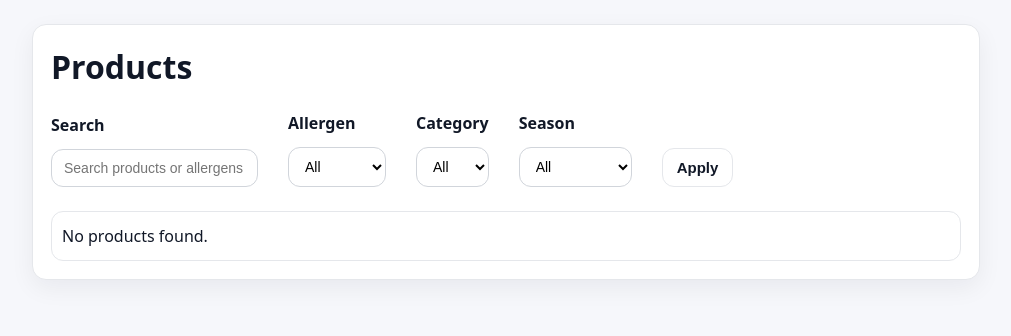
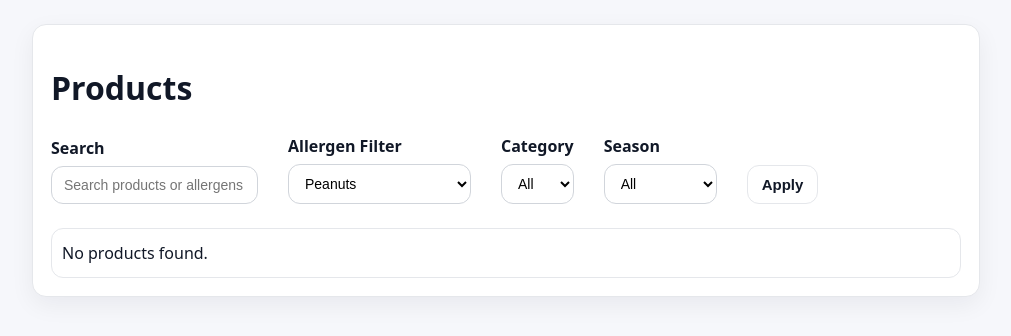
Before and after one commit to adeebimam/brfn_marketplace, a Django app: page /products/ in a window 1280 px wide. Shown: the part 67-403 px from the top of the page, without its empty margins (134-1145 px from the left). Run offline with Django 5.2, Linux system fonts and the light colour scheme; data comes from the database, SQL or seed files in the repository; data that the repository does not hold is empty.

Commit message:
allergen changes

```diff
--- a/apps/marketplace/views.py
+++ b/apps/marketplace/views.py
@@ -44,7 +44,6 @@ def product_list(request):
     selected_season = request.GET.get("season", "").strip()
     query = request.GET.get("q", "").strip()
     allergen_filter = request.GET.get("allergen_filter", "").strip()
-    selected_allergen = request.GET.get("selected_allergen", "").strip()
 
     if selected_category:
         products = products.filter(category_id=selected_category)
@@ -57,7 +56,8 @@ def product_list(request):
             Q(name__icontains=query) |
             Q(description__icontains=query) |
             Q(allergens__name__icontains=query) |
-            Q(other_allergen_info__icontains=query)
+            Q(other_allergen_info__icontains=query) |
+            Q(producer__username__icontains=query)
         ).distinct()
 
     if allergen_filter == "with":
@@ -65,13 +65,12 @@ def product_list(request):
             Q(allergens__isnull=False) | ~Q(other_allergen_info="")
         ).distinct()
     elif allergen_filter == "without":
-        products = products.filter(
-            allergens__isnull=True,
-            other_allergen_info=""
-        ).distinct()
-
-    if selected_allergen:
-        products = products.filter(allergens__id=selected_allergen)
+        products = products.exclude(
+            allergens__isnull=False
+        ).filter(other_allergen_info="")
+    elif allergen_filter.startswith("specific_"):
+        allergen_id = allergen_filter.split("_")[1]
+        products = products.filter(allergens__id=allergen_id)
 
     context = {
         "products": products,
@@ -82,7 +81,6 @@ def product_list(request):
         "seasons": Product.SEASON_CHOICES,
         "query": query,
         "allergen_filter": allergen_filter,
-        "selected_allergen": selected_allergen,
     }
     return render(request, "marketplace/product_list.html", context)
 
@@ -125,9 +123,6 @@ def _build_settlement_ref(producer_id, week_start, week_end):
 
 
 def _last_completed_week_range(today=None):
-    """
-    Return Monday-Sunday for the last completed week.
-    """
     if today is None:
         today = timezone.localdate()
 
@@ -139,9 +134,6 @@ def _last_completed_week_range(today=None):
 
 
 def _uk_tax_year_start(today=None):
-    """
-    UK tax year starts on 6 April.
-    """
     if today is None:
         today = timezone.localdate()
 
@@ -606,6 +598,7 @@ def download_payments_csv(request):
 
     return response
 
+
 @login_required
 def producer_order_update_status(request, pk):
     if not _require_producer(request):
--- a/static/dist/css/main.css
+++ b/static/dist/css/main.css
@@ -355,58 +355,63 @@ input:focus, select:focus, textarea:focus {
   border-radius: 10px;
 }
 
-.product-list-page {
-  gap: 20px;
+.allergen-warning {
+  display: flex;
+  align-items: flex-start;
+  gap: 8px;
+  background: #fff8e1;
+  border: 1px solid #f5c518;
+  border-radius: 10px;
+  padding: 12px 16px;
+  color: #7a5c00;
+  font-size: 0.9rem;
 }
-
-.products-header {
+.allergen-warning .allergen-list {
+  list-style: none;
+  padding: 0;
+  margin: 6px 0 0;
   display: flex;
-  flex-direction: column;
-  gap: 20px;
-}
-.products-header h1 {
-  margin: 0;
-}
-
-.product-filters {
-  display: grid;
-  grid-template-columns: 2fr 1.3fr 1.2fr auto;
-  gap: 14px;
-  align-items: end;
-}
-
-.filter-group {
-  display: flex;
-  flex-direction: column;
+  flex-wrap: wrap;
   gap: 6px;
 }
 
-.filter-group input,
-.filter-group select {
-  width: 100%;
+.allergen-warning--compact {
+  padding: 6px 10px;
+  font-size: 0.8rem;
+  margin-top: 8px;
 }
 
-.product-results {
-  gap: 16px;
+.allergen-tag {
+  display: inline-block;
+  background: #ffe08a;
+  color: #7a5c00;
+  border-radius: 20px;
+  padding: 2px 10px;
+  font-size: 0.78rem;
+  font-weight: 600;
 }
 
-.product-card {
-  display: flex;
-  justify-content: space-between;
-  align-items: flex-start;
-  gap: 16px;
-  padding: 18px;
-  border: 1px solid rgba(0, 0, 0, 0.08);
-  border-radius: 14px;
+.allergen-other {
+  background: #ffd0b0;
+  color: #7a2e00;
 }
 
-@media (max-width: 900px) {
-  .product-filters {
-    grid-template-columns: 1fr;
-  }
-  .product-card {
-    flex-direction: column;
-  }
+.allergen-safe {
+  display: flex;
+  align-items: center;
+  gap: 8px;
+  background: #f0faf0;
+  border: 1px solid #a8d5a2;
+  border-radius: 10px;
+  padding: 12px 16px;
+  color: #2e6b2e;
+  font-size: 0.9rem;
+}
+
+.allergen-safe--compact {
+  padding: 6px 10px;
+  font-size: 0.8rem;
+  margin-top: 8px;
 }
 
 /*# sourceMappingURL=main.css.map */
--- a/static/src/scss/pages/_allergen.scss
+++ b/static/src/scss/pages/_allergen.scss
@@ -1,55 +1,62 @@
-.product-list-page {
-  gap: 20px;
-}
+// === Allergen Warning ===
+.allergen-warning {
+  display: flex;
+  align-items: flex-start;
+  gap: 8px;
+  background: #fff8e1;
+  border: 1px solid #f5c518;
+  border-radius: 10px;
+  padding: 12px 16px;
+  color: #7a5c00;
+  font-size: 0.9rem;
 
-.products-header {
-  display: flex;
-  flex-direction: column;
-  gap: 20px;
-
-  h1 {
-    margin: 0;
+  .allergen-list {
+    list-style: none;
+    padding: 0;
+    margin: 6px 0 0;
+    display: flex;
+    flex-wrap: wrap;
+    gap: 6px;
   }
 }
 
-.product-filters {
-  display: grid;
-  grid-template-columns: 2fr 1.3fr 1.2fr auto;
-  gap: 14px;
-  align-items: end;
+.allergen-warning--compact {
+  padding: 6px 10px;
+  font-size: 0.8rem;
+  margin-top: 8px;
 }
 
-.filter-group {
-  display: flex;
-  flex-direction: column;
-  gap: 6px;
+// === Allergen Tags ===
+.allergen-tag {
+  display: inline-block;
+  background: #ffe08a;
+  color: #7a5c00;
+  border-radius: 20px;
+  padding: 2px 10px;
+  font-size: 0.78rem;
+  font-weight: 600;
 }
 
-.filter-group input,
-.filter-group select {
-  width: 100%;
+.allergen-other {
+  background: #ffd0b0;
+  color: #7a2e00;
 }
 
-.product-results {
-  gap: 16px;
+// === Allergen Safe ===
+.allergen-safe {
+  display: flex;
+  align-items: center;
+  gap: 8px;
+  background: #f0faf0;
+  border: 1px solid #a8d5a2;
+  border-radius: 10px;
+  padding: 12px 16px;
+  color: #2e6b2e;
+  font-size: 0.9rem;
 }
 
-.product-card {
-  display: flex;
-  justify-content: space-between;
-  align-items: flex-start;
-  gap: 16px;
-  padding: 18px;
-  border: 1px solid rgba(0, 0, 0, 0.08);
-  border-radius: 14px;
+.allergen-safe--compact {
+  padding: 6px 10px;
+  font-size: 0.8rem;
+  margin-top: 8px;
 }
-
-@media (max-width: 900px) {
-  .product-filters {
-    grid-template-columns: 1fr;
-  }
-
-  .product-card {
-    flex-direction: column;
-  }
-}
--- a/templates/marketplace/product_list.html
+++ b/templates/marketplace/product_list.html
@@ -17,12 +17,18 @@
         </div>
 
         <div class="filter-group">
-          <label for="selected_allergen">Allergen</label>
-          <select id="selected_allergen" name="selected_allergen">
-            <option value="">All</option>
-            {% for allergen in allergens %}
-              <option value="{{ allergen.id }}" {% if selected_allergen == allergen.id|stringformat:"s" %}selected{% endif %}>{{ allergen.name }}</option>
-            {% endfor %}
+          <label for="allergen_filter">Allergen Filter</label>
+          <select id="allergen_filter" name="allergen_filter">
+            <option value="">All products</option>
+            <option value="with" {% if allergen_filter == "with" %}selected{% endif %}>Contains allergens</option>
+            <option value="without" {% if allergen_filter == "without" %}selected{% endif %}>No common allergens</option>
+            <optgroup label="── Filter by specific allergen ──">
+              {% for allergen in allergens %}
+                <option value="specific_{{ allergen.id }}" {% if allergen_filter == "specific_"|add:allergen.id|stringformat:"s" %}selected{% endif %}>
+                  {{ allergen.name }}
+                </option>
+              {% endfor %}
+            </optgroup>
           </select>
         </div>
 
@@ -71,7 +77,7 @@
               <span class="dot-separator">&bull;</span>
             {% endif %}
             {% if p.season %}
-              <span class="item-info" >{{ p.get_season_display }}</span>
+              <span class="item-info">{{ p.get_season_display }}</span>
             {% endif %}
 
             {% if p.season %}
@@ -85,6 +91,25 @@
             <div class="muted">
               {{ p.description|truncatechars:80 }}
             </div>
+
+            {# ALLERGENS #}
+            {% if p.allergens.exists or p.other_allergen_info %}
+              <div class="allergen-warning allergen-warning--compact">
+                <i class="fa-solid fa-triangle-exclamation"></i>
+                <span>
+                  {% for allergen in p.allergens.all %}
+                    <span class="allergen-tag">{{ allergen.name }}</span>
+                  {% endfor %}
+                  {% if p.other_allergen_info %}
+                    <span class="allergen-tag allergen-other">{{ p.other_allergen_info }}</span>
+                  {% endif %}
+                </span>
+              </div>
+            {% else %}
+              <div class="allergen-safe allergen-safe--compact">
+                <i class="fa-solid fa-circle-check"></i> No common allergens declared
+              </div>
+            {% endif %}
           </div>
         </li>
       {% empty %}
```
Also changed, not shown: templates/marketplace/product_detail.html (+20 -18 lines), 1 other file.
